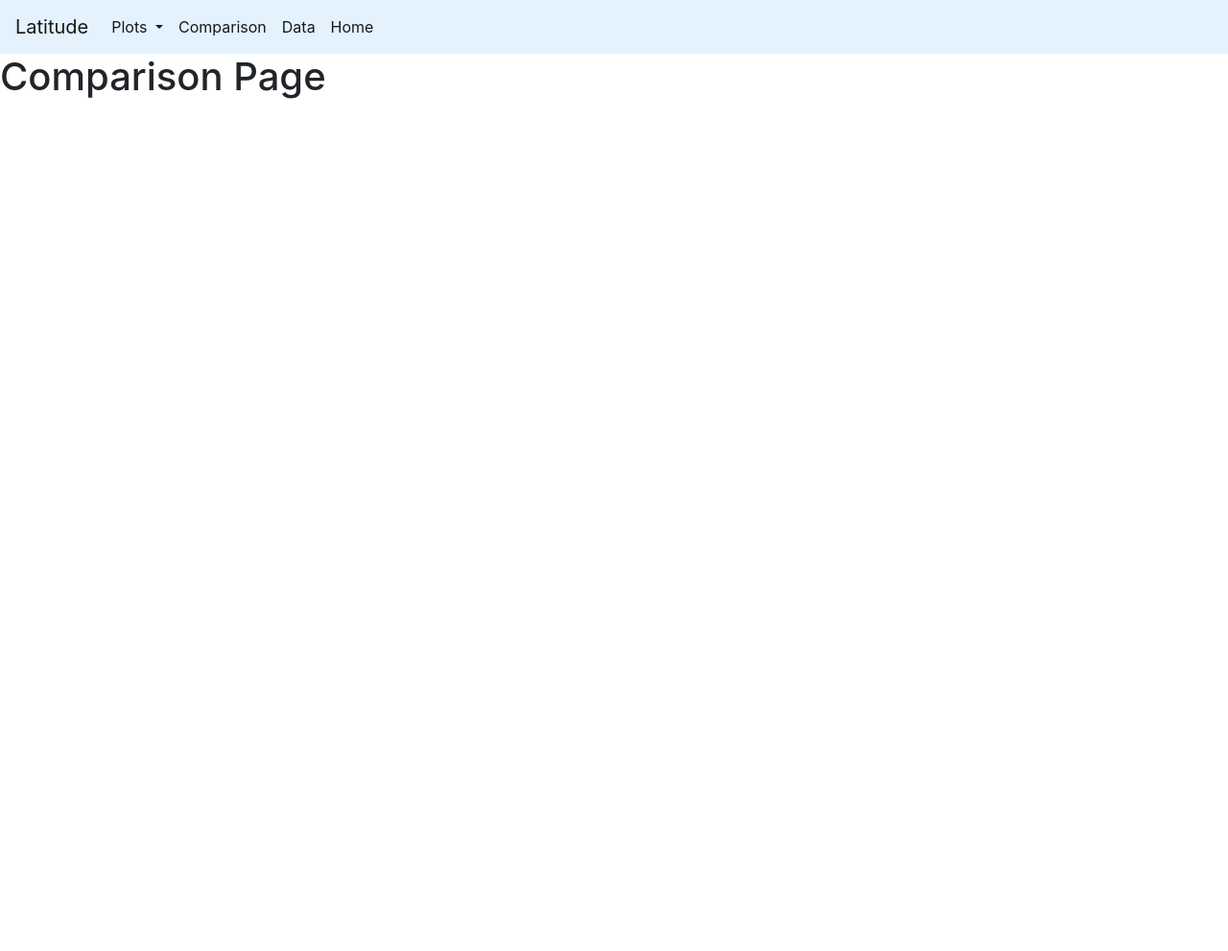
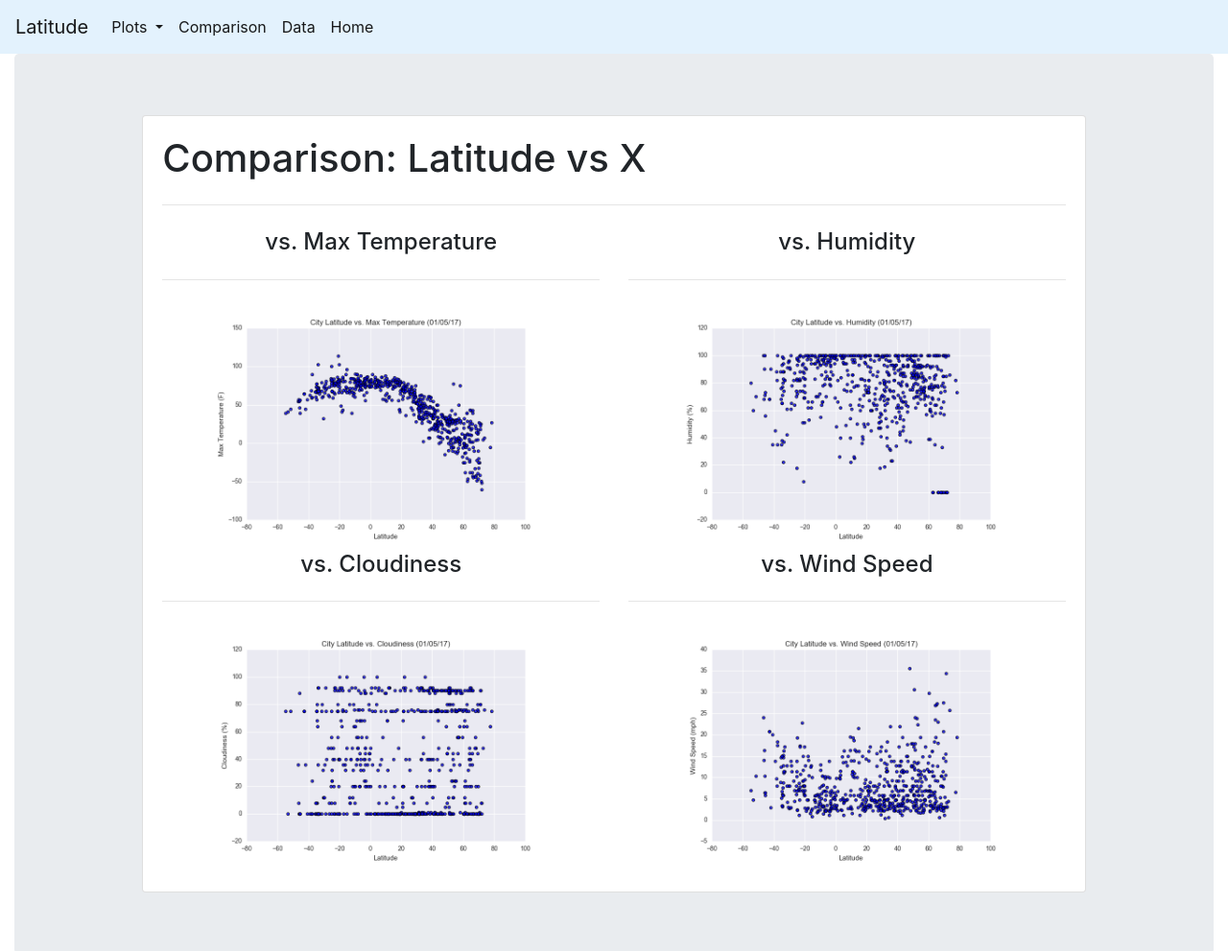
Before and after one commit to lromano0706/Web-Design-Challenge, a plain HTML site: page html_files/comparison.html in a window 1280 px wide. Shown: the top 991 px of the page at 96% size. Before the commit the page ends 800 px from the top, so only its background shows below. Drawn offline with nearby package versions, Linux system fonts and the light colour scheme.

Commit message:
finsihed comparison page and added jumbotron to other pages

```diff
--- a/html_files/comparison.html
+++ b/html_files/comparison.html
@@ -44,8 +44,78 @@
 		</div>
 	</nav>
 <!-- 	end navigation bar set up -->
+<!-- jumbotron container -->
+<div class="container-fluid">
+	<div class="jumbotron">
+		<div class="row">
+			<div class="col-md-1">
+			</div>
+			<div class="col-md-10">
+				<div class="card">
+					<div class="card-body">
+						<div>
+							<h1 class="description-header">Comparison: Latitude vs X
+							</h1>
+							<hr class="my-4">
+							<div class="row">
+								<div class="col-md-12">
+									<div class="row">
+										<div class="col-md-12">
+											<!-- container for 4 box layout -->
+											<div class="row">
+												<div class="col-md-6">
+													<h4 class="description-header" align="center">
+														vs. Max Temperature
+													</h4>
+													<hr class="my-4">
+													<div class="d-flex justify-content-center">
+													<img src="../resources/visualizations/fig1.png" width="375px">
+													</div>
+												</div>
+												<div class="col-md-6">
+													<h4 class="description-header" align="center">
+														vs. Humidity
+													</h4>
+													<hr class="my-4">
+													<div class="d-flex justify-content-center">
+													<img src="../resources/visualizations/fig2.png" width="375px">
+													</div>
+												</div>
+											</div>
+											<div class="row">
+												<div class="col-md-6">
+													<h4 class="description-header" align="center">
+														vs. Cloudiness
+													</h4>
+													<hr class="my-4">
+													<div class="d-flex justify-content-center">
+													<img src="../resources/visualizations/fig3.png" width="375px">
+													</div>
+												</div>
+												<div class="col-md-6">
+													<h4 class="description-header" align="center">
+														vs. Wind Speed
+													</h4>
+													<hr class="my-4">
+													<div class="d-flex justify-content-center">
+													<img src="../resources/visualizations/fig4.png" width="375px">
+													</div>
+												</div>
+											</div>
+										</div>
+									</div>
+								</div>
+							</div>
+						</div>
+					</div>
+				</div>
+			</div>
+		</div>
+	</div>
+</div>
 
-<h1>Comparison Page</h1>
+
+
 
 
 
```
Also changed, not shown: html_files/cloudiness.html (+10 -0 lines), html_files/data.html (+10 -0 lines), html_files/humidity.html (+10 -0 lines), html_files/temp.html (+10 -0 lines), html_files/wind_speed.html (+10 -0 lines).
